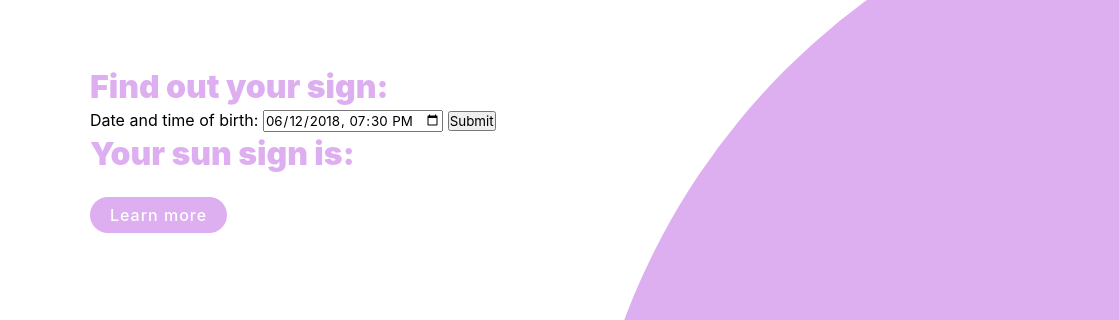
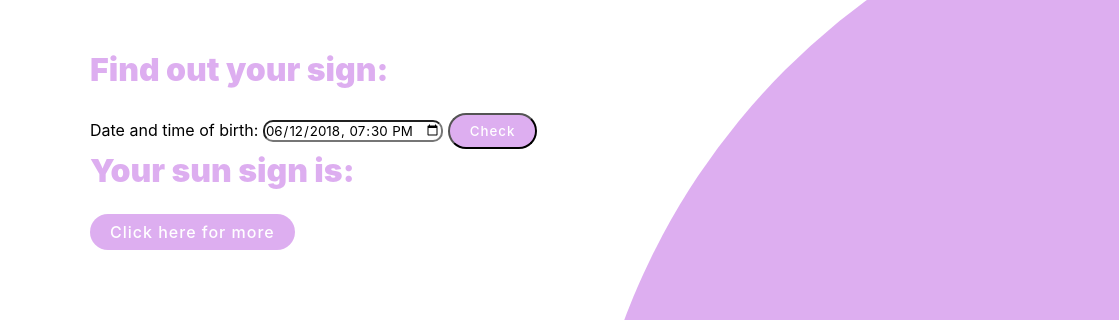
Before and after one commit to MariaHr8/zodiac-signs, a plain HTML site: page home.html in a window 1280 px wide. Shown: the part 235-555 px from the top of the page, 0-1119 px from the left. Drawn offline with Linux system fonts and the light colour scheme.

Commit message:
Round edges

```diff
--- a/home.html
+++ b/home.html
@@ -28,13 +28,11 @@
                 <h2 class="title"><span>Find out your sign:</span></h2>
                 <form name="birthForm" id="birthForm" onsubmit="guessSign()">
                     Date and time of birth: <input type="datetime-local" id="birth-time" name="birth-time" value="2018-06-12T19:30" min="1921-06-07T00:00" max="2021-06-02T00:00">
-                    <input type="submit">
-
+                    <input type="submit" id="submitBtn" value="Check">
                 </form>
                 <h2 class="title"><span>Your sun sign is: </span></h2>
                 <h2 class="signtext"></h2>
-                <a href="#">Learn more</a>
-
+                <a href="#">Click here for more</a>
             </div>
             <div class="imgBox">
                 <img src="./images/aries.png" class="sign">
--- a/script.js
+++ b/script.js
@@ -1,10 +1,10 @@
 function imgSlider(anything) {
     document.querySelector('.sign').src = anything;
+
     var sign = getSignName();
     document.querySelector('.signtext').innerHTML = sign;
 
     // getDescription(sign);
-
 }
 
 function getSignName(src) {
--- a/style.css
+++ b/style.css
@@ -133,6 +133,24 @@ header ul li a {
     clip-path: circle(700px at right 800px);
 }
 
+#submitBtn {
+    color: #FFF;
+    background: rgb(221, 174, 240);
+    display: inline-block;
+    margin-top: 20px;
+    padding: 8px 20px;
+    background: rgb(221, 174, 240);
+    color: #fff;
+    border-radius: 40px;
+    font-weight: 500;
+    letter-spacing: 1px;
+    text-decoration: none;
+}
+
+input {
+    border-radius: 10px;
+}
+
 @media (max-width: 991px) {
     header {
         padding: 20px;
```
